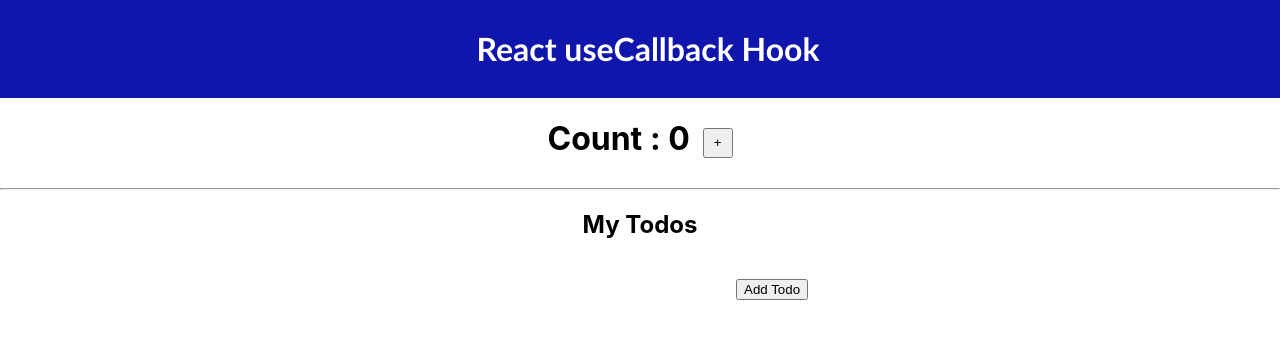
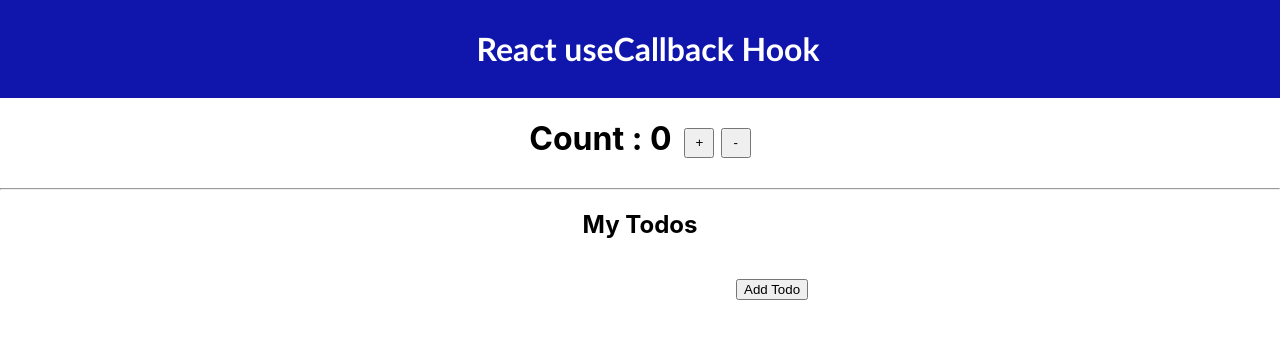
Before and after one commit to HasCold/React-Course, a React (Create React App) app: page / in a window 1280 px wide. Shown: the top 338 px of the page. Built offline with nearby package versions, Linux system fonts and the light colour scheme.

Commit message:
Update useCallack Hook Directory

```diff
--- a/src/useCallback_Hook/App.js
+++ b/src/useCallback_Hook/App.js
@@ -16,8 +16,11 @@ function App (){
 
     const Increment = () => {
         setCount((c) => c + 1);
+    }
+    const Decrement = () => {
+        setCount((c) => c - 1);
+    }
 
-    }
     const addTodo = useCallback(() => {
         setTodo((t) => [...t, "New Todo"]);  // ye spread opeartor ...t jo array me pehle se ha wo bhi print karega aur jo naya print hoga wo bhi print hoga
     }, [todo]);  // -->> [] dependency array ka matlab kab ye function wapis se chalega ; Jab ye [todo] change hoga tab ye bar bar re-render hoga;
@@ -26,6 +29,7 @@ function App (){
     <>
         <Header />
         <div className='button'>
+        <button onClick={Decrement} style={{"marginLeft": "0.5vw"}}>-</button>
         <button onClick={Increment}>+</button>
         <h1>Count : {count}</h1>
         </div>
```
